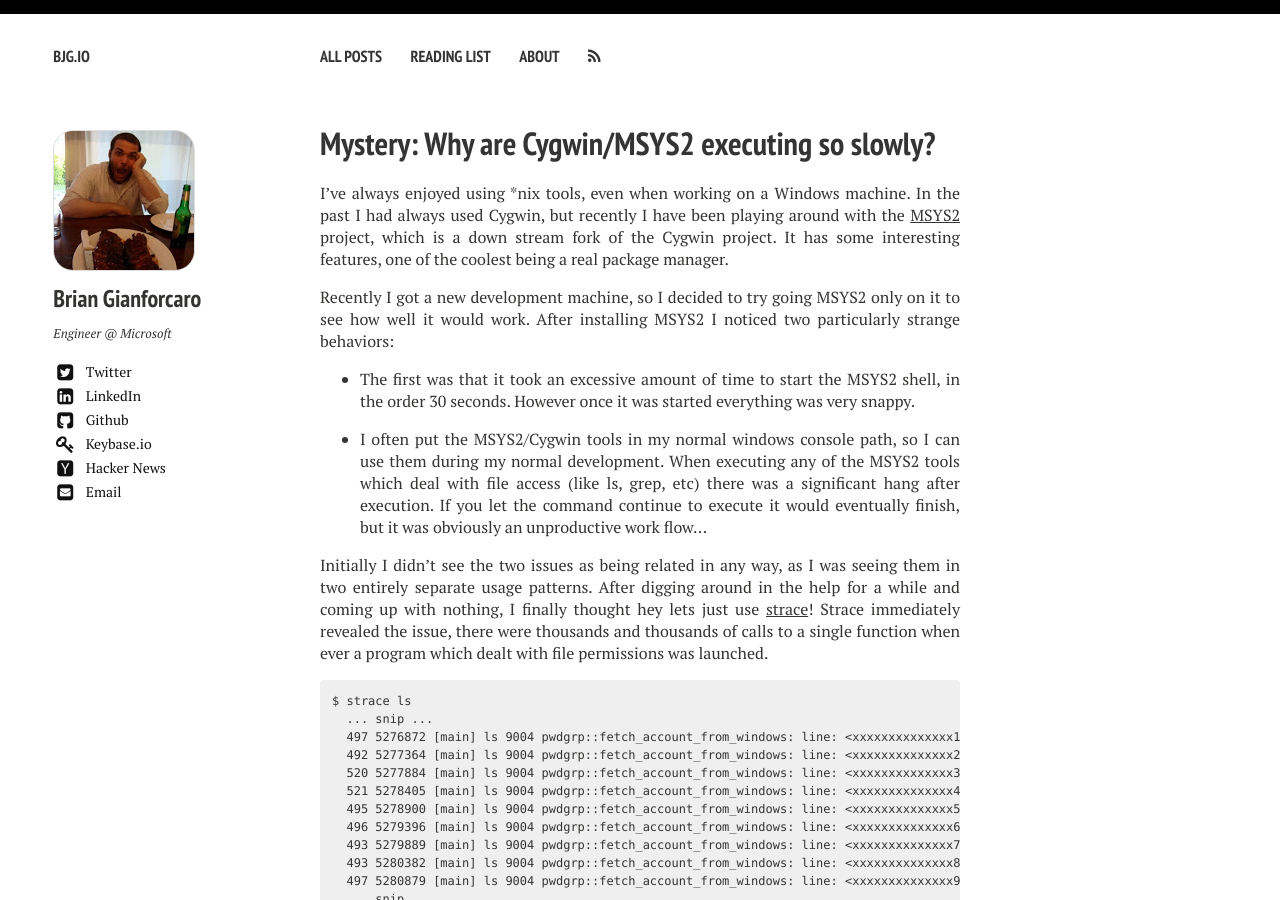
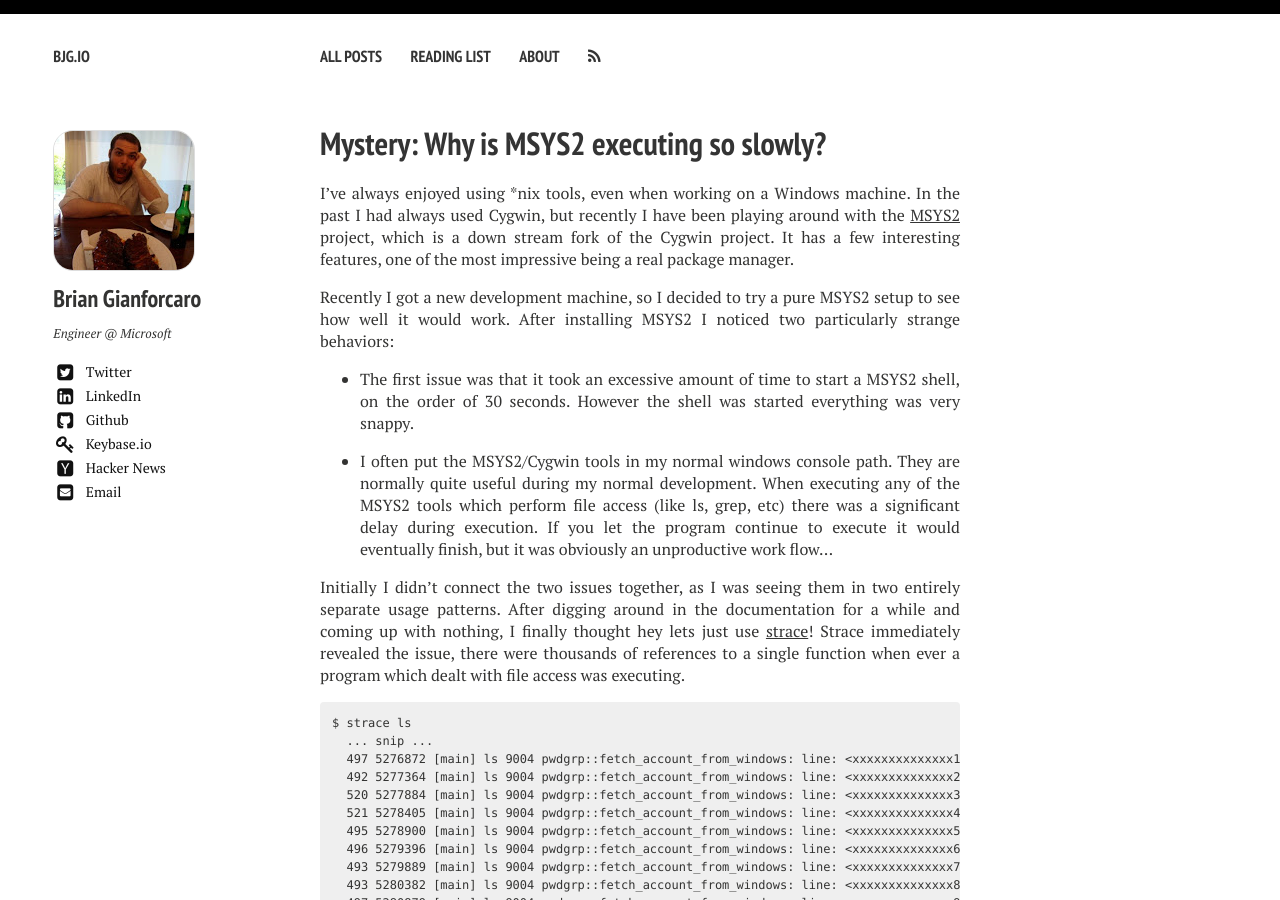
Before and after one commit to bgianfo/bgianfo.github.io, a Jekyll site: the page built from _posts/2015-03-16-cygwin-ad.md, in a window 1280 px wide and 900 px high. Built offline with Jekyll 4.4.1, drawn with Linux system fonts in a browser that asks for light colours; nearby versions of some CDN libraries; comment, search, counter and statistics services are not loaded; some of the changed text lies outside the part shown.

Commit message:
Some edits of typo's in and fixes to the cygwin article.

```diff
--- a/_posts/2015-03-16-cygwin-ad.md
+++ b/_posts/2015-03-16-cygwin-ad.md
@@ -1,6 +1,6 @@
 ---
 layout: post
-title: "Mystery: Why are Cygwin/MSYS2 executing so slowly?"
+title: "Mystery: Why is MSYS2 executing so slowly?"
 excerpt: "We discuss how to why Cygwin/MSYS2 are slow when executing inside a large domain."
 tags: ["windows", "Cygwin"]
 category: guide
@@ -8,22 +8,22 @@
 ---
 I've always enjoyed using \*nix tools, even when working on a Windows machine.
 In the past I had always used Cygwin, but recently I have been playing around with
-the [MSYS2][MSYS2-site] project, which is a down stream fork of the Cygwin project. It has some
-interesting features, one of the coolest being a real package manager.
+the [MSYS2][MSYS2-site] project, which is a down stream fork of the Cygwin project. It has a few
+interesting features, one of the most impressive being a real package manager.
 
-Recently I got a new development machine, so I decided to try going MSYS2 only on it to see how well it would work.
+Recently I got a new development machine, so I decided to try a pure MSYS2 setup to see how well it would work.
 After installing MSYS2 I noticed two particularly strange behaviors:
 
-- The first was that it took an excessive amount of time to start the MSYS2 shell, in the order 30 seconds.
-  However once it was started everything was very snappy.
+- The first issue was that it took an excessive amount of time to start a MSYS2 shell, on the order of 30 seconds.
+  However the shell was started everything was very snappy.
 
-- I often put the MSYS2/Cygwin tools in my normal windows console path, so I can use them during my normal development.
-  When executing any of the MSYS2 tools which deal with file access (like ls, grep, etc) there was a significant hang after
-  execution. If you let the command continue to execute it would eventually finish, but it was obviously an unproductive work flow...
+- I often put the MSYS2/Cygwin tools in my normal windows console path. They are normally quite useful during my normal development.
+  When executing any of the MSYS2 tools which perform file access (like ls, grep, etc) there was a significant delay during
+  execution. If you let the program continue to execute it would eventually finish, but it was obviously an unproductive work flow...
 
-Initially I didn't see the two issues as being related in any way, as I was seeing them in two entirely separate usage patterns.
-After digging around in the help for a while and coming up with nothing, I finally thought hey lets just use [strace][strace-wiki]!
-Strace immediately revealed the issue, there were thousands and thousands of calls to a single function when ever a program which dealt with file permissions was launched.
+Initially I didn't connect the two issues together, as I was seeing them in two entirely separate usage patterns.
+After digging around in the documentation for a while and coming up with nothing, I finally thought hey lets just use [strace][strace-wiki]!
+Strace immediately revealed the issue, there were thousands of references to a single function when ever a program which dealt with file access was executing.
 
 {% highlight tcsh tabsize=4 %}
 $ strace ls
@@ -57,15 +57,15 @@
 > To switch to the new method, move these two files out of the way and restart the Cygwin terminal. That runs Cygwin in its new default mode.
 > If you are on a system that isn't using AD domain logins, this makes Cygwin use the native Windows SAM database directly, which may be faster than the old method involving /etc/passwd and such. At worst, it will only be a bit slower. (The speed difference you see depends on which benchmark you run.) For the AD case, it can be slower than the old method, since it is trading a local file read for a network request. Version 1.7.35 will reduce the number of AD server requests the DLL makes relative to 1.7.34, with the consequence that you will now have to alter /etc/nsswitch.conf in order to change your Cygwin home directory, instead of being able to change it from the AD configuration.
 
-This totally explains the issue I was experiencing, I happen to be part of one of the larger AD deployments in cooperate
-America. The Cygwin/MSYS2 runtime was attempting to enumerate the thousands and thousands of users and groups as part of
-the process of loading the process initially, resulting in slow terminal start up.
+This explains the issue I was experiencing, my machine was joined to a very large AD deployment.
+The Cygwin/MSYS2 runtime was attempting to enumerate the thousands of users and groups as part of
+the process of loading the shell process initially, resulting in slow terminal start up.
 
 > The Cygwin DLL queries information about every group you're in to populate the local cache on startup.
 
 The fact that this is an in memory cache, populated on the load of runtime dll explains the second symptom.
 When not running under the Cygwin/MSYS2 shell, the runtime dll isn't going to be already loaded and used by the utilities
-so every invocation of **ls** or **grep** results in a separate load of the runtime and as a result an enumeration of the AD groups.
+so every invocation of tools like **ls** or **grep** results in a separate load of the runtime and as a result an enumeration of the AD groups.
 
 ### Solution
 
@@ -79,11 +79,11 @@
 {% endhighlight %}
 
 Once we have the local cache populated, we can configure Cygwin/MSYS2 to read from the files, instead of querying AD.
-This is achieved by editing **/etc/nsswitch.conf** and modifying **passwd** and **group** to read from **"files db"**, on lines 2 and 3 below:
+This is achieved by editing **/etc/nsswitch.conf** and modifying **passwd** and **group** sections to read from **"files"** instead of **"files db"**, on lines 2 and 3 below:
 {% highlight properties linenos %}
 # Begin /etc/nsswitch.conf
-passwd: files db
-group: files db
+passwd: files
+group: files
 db_enum: cache builtin
 db_home: cygwin desc
 db_shell: cygwin desc
```
